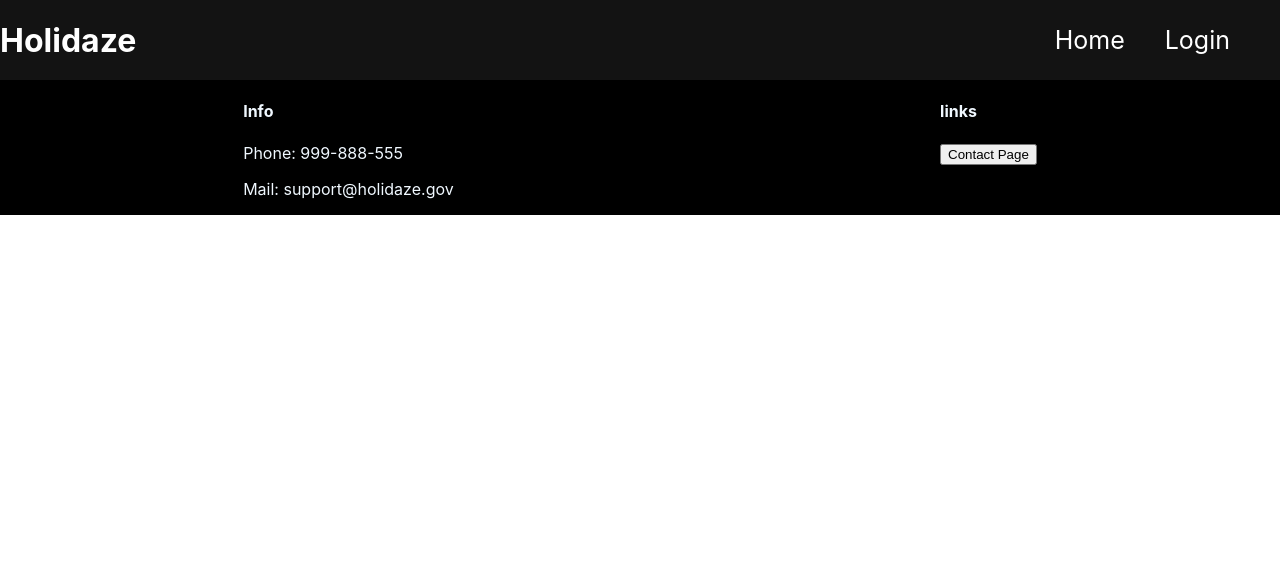
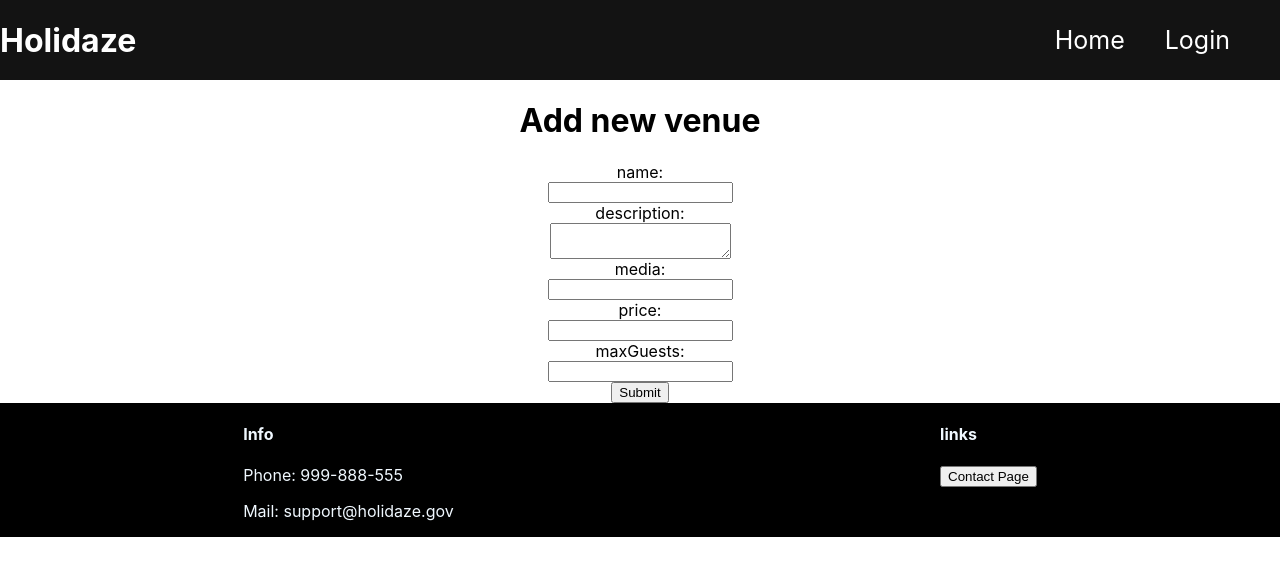
Before and after one commit to volvojakobsen/project-exam-2, a React (Create React App) app in the folder holidaze/: page /newVenue in a window 1280 px wide. Shown: the top 576 px of the page. Built offline with nearby package versions, Linux system fonts and the light colour scheme.

Commit message:
working on create venue page

```diff
--- a/holidaze/package.json
+++ b/holidaze/package.json
@@ -10,6 +10,7 @@
     "react-dom": "^18.2.0",
     "react-router-dom": "^6.11.0",
     "react-scripts": "5.0.1",
+    "styled-components": "^5.3.10",
     "web-vitals": "^2.1.4"
   },
   "scripts": {
--- a/holidaze/src/App.js
+++ b/holidaze/src/App.js
@@ -6,6 +6,7 @@ import { VenueInfo } from "./pages/venueInfo/venueInfo";
 import { LoginCustomer } from "./pages/login-customer/LoginCustomer";
 import { Register } from "./pages/register/register";
 import { Profile } from "./pages/profile/profile";
+import { NewVenue } from "./pages/newVenue/newVenue.jsx"
 
 function App() {
 
@@ -21,6 +22,7 @@ function App() {
           <Route path="/loginCustomer" element={<LoginCustomer />} />
           <Route path="/register" element={<Register />} />
           <Route path="/profile" element={<Profile />} />
+          <Route path="/newVenue" element={<NewVenue />} />
         </Routes>
         <Footer />
       </Router>
--- a/holidaze/src/pages/home/home.css
+++ b/holidaze/src/pages/home/home.css
@@ -6,15 +6,6 @@
     gap: 2rem;
 }
 
-.venue {
-    width: 400px;
-    min-height: 600px;
-    display: flex;
-    flex-direction: column;
-    border: 3px solid black;
-    justify-content: center;
-    align-items: center;
-}
 
 .venue-img {
     max-height: 400px;
--- a/holidaze/src/pages/home/home.jsx
+++ b/holidaze/src/pages/home/home.jsx
@@ -1,6 +1,17 @@
 import React, { useEffect, useState } from 'react';
 import { Venues } from "./venues";
 import "./home.css";
+import styled from 'styled-components';
+
+const Venue = styled.div`
+    width: 400px;
+    min-height: 600px;
+    display: flex;
+    flex-direction: column;
+    border: 3px solid black;
+    justify-content: center;
+    align-items: center;
+`;
 
 
 const url = 'https://api.noroff.dev/api/v1/holidaze/venues';
--- a/holidaze/src/pages/home/venues.jsx
+++ b/holidaze/src/pages/home/venues.jsx
@@ -1,16 +1,33 @@
 import React from "react";
 import { useNavigate } from "react-router-dom";
+import styled from "styled-components";
 
+const Venue = styled.div`
+    width: 400px;
+    min-height: 600px;
+    display: flex;
+    flex-direction: column;
+    border: 3px solid black;
+    justify-content: center;
+    align-items: center;
+`;
+
+const VenueImage = styled.img`
+    max-height: 400px;
+    max-width: 400px;
+    object-fit: cover;
+    margin-top: 20px;
+`
 
 export const Venues = (props) => {
     const {id, name, description, price, media} = props.data;
     const navigate = useNavigate();
 
-    return (<div className="venue">
-        <img src={media} className="venue-img" alt="venue image" srcSet="" />
+    return (<Venue>
+        <VenueImage src={media} alt="venue image" srcSet="" />
         <h2>{name}</h2>
         <h4>{price}</h4>
         <button className="view-btn" onClick={() => navigate(`/venueInfo/${id}`)}>View Item</button>
         <p>{description}</p>
-    </div>);
+    </Venue>);
 }
--- /dev/null
+++ b/holidaze/src/pages/newVenue/newVenue.jsx
@@ -0,0 +1,83 @@
+import styled from "styled-components";
+import React, {  useState  } from "react";
+import {  useNavigate  } from "react-router-dom";
+
+const VenueForm = styled.div`
+display: flex;
+flex-direction: column;
+justify-content: center;
+align-items: center;
+`
+
+const Form = styled.form`
+display: flex;
+flex-direction: column;
+justify-content: center;
+align-items: center;
+`
+
+export const NewVenue = () => {
+
+    const [name, setName] = useState("");
+    const [description, setDescription] = useState("");
+    const [media, setMedia] = useState([]);
+    const [price, setPrice] = useState(Number);
+    const [maxGuests, setMaxGuests] = useState(Number);
+
+    const createVenueURL = "https://api.noroff.dev/api/v1/holidaze/venues";
+    const method = "post";
+
+    const navigate = useNavigate();
+
+    function handleSubmit(e)  {
+        e.preventDefault();
+        const formValues = {name, description, media, price, maxGuests};
+
+        async function addVenue() {
+            try {
+              const response = await fetch(createVenueURL, {
+                  headers: {
+                      "Content-Type": "application/json"
+                  },
+                  method,
+                  body: JSON.stringify(formValues)
+              });
+              const json = await response.json();
+              console.log(response)
+              if(response.ok) {
+                  alert("venue was successfully created, you will now be redirected to the home page.")
+                  navigate("/");
+              }
+              else {
+                  alert(json.errors[0].message);
+              }
+            } catch (error) {
+              console.log(error)
+            }                }
+
+              addVenue();
+
+
+    }
+
+    return (
+        <>
+        <VenueForm>
+        <h1>Add new venue</h1>
+        <Form action="" onSubmit={handleSubmit}>
+        <label htmlFor="name">name:</label>
+              <input type="text" name="name" required onChange={(e) => setName(e.target.value)}/>
+              <label htmlFor="description">description:</label>
+              <textarea required name="description" onChange={(e) => setDescription(e.target.value.toString())}></textarea>
+              <label htmlFor="media">media:</label>
+              <input type="url" name="media" onChange={(e) => setMedia(e.target.value)}/>
+              <label htmlFor="price">price:</label>
+              <input type="number" name="price" required  onChange={(e) => setPrice(e.target.value)}/>
+              <label htmlFor="maxGuests">maxGuests:</label>
+              <input type="number" name="maxGuests" required onChange={(e) => setMaxGuests(e.target.value)} />
+              <button type="submit">Submit</button>
+        </Form>
+        </VenueForm>
+        </>
+    );
+}
```
Also changed, not shown: 1 other file (tests, documents, lock files or other folders).
